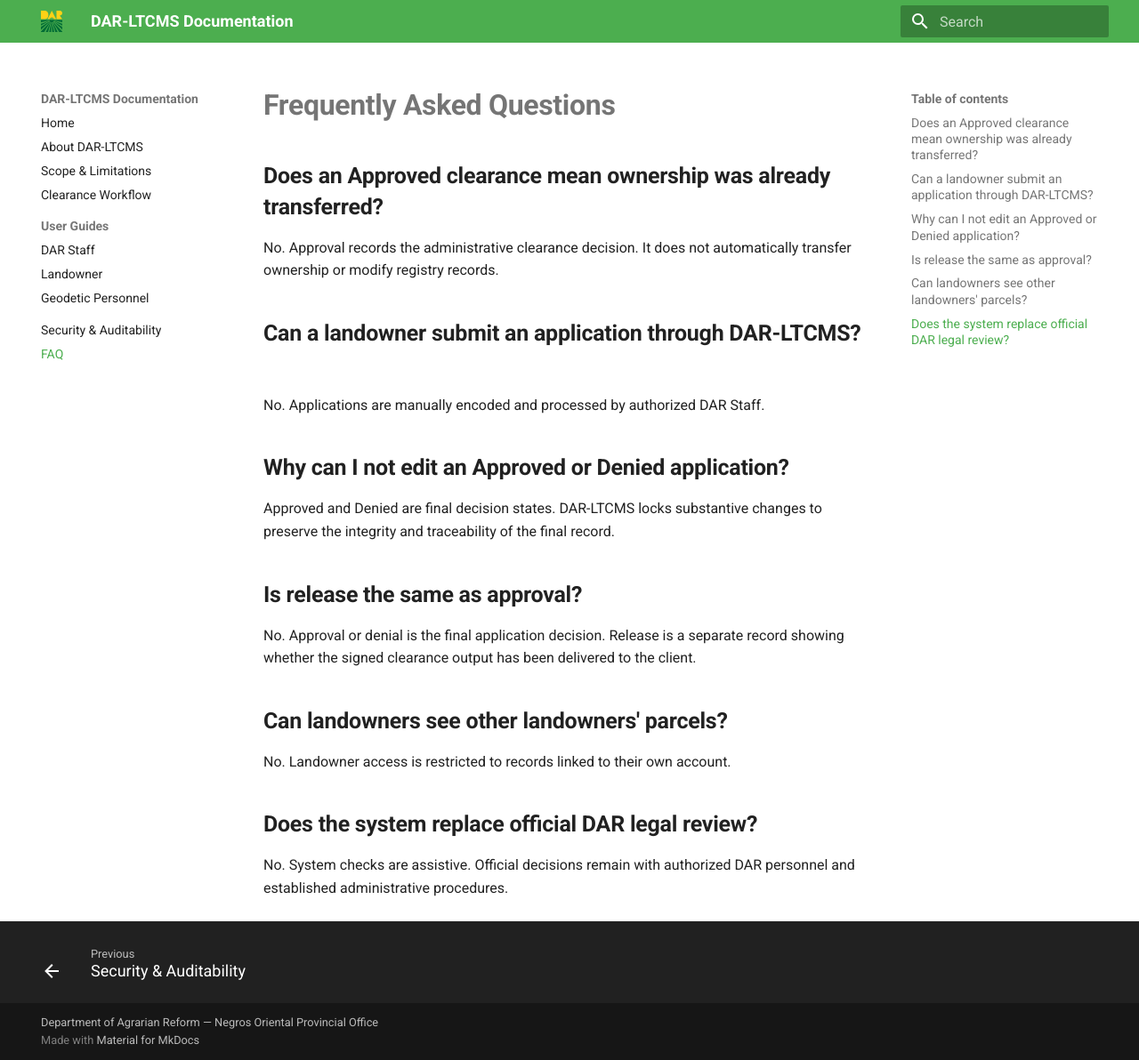
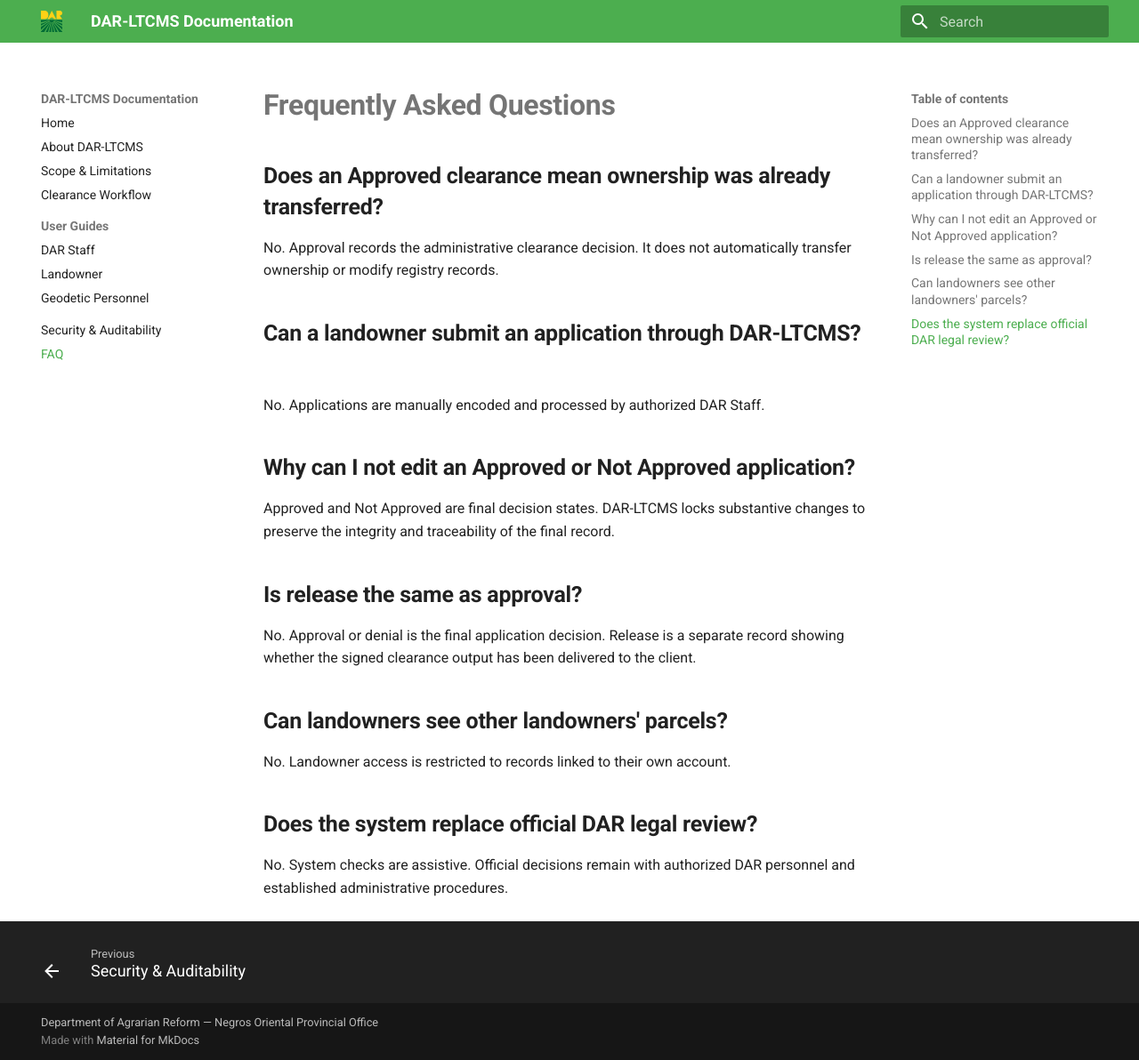
Before and after one commit to jlcuenca00/DAR-LTCMS, an MkDocs documentation site: the page built from docs-site/faq.md, in a window 1280 px wide and 1192 px high. Shown: the whole window at 89% size. Built offline with MkDocs 1.6.1 and Material for MkDocs 9.7.7, drawn with Linux system fonts in a browser that asks for light colours.

Commit message:
Align current workflow documentation with Not Approved

```diff
--- a/docs-site/faq.md
+++ b/docs-site/faq.md
@@ -8,9 +8,9 @@ No. Approval records the administrative clearance decision. It does not automati
 
 No. Applications are manually encoded and processed by authorized DAR Staff.
 
-## Why can I not edit an Approved or Denied application?
+## Why can I not edit an Approved or Not Approved application?
 
-Approved and Denied are final decision states. DAR-LTCMS locks substantive changes to preserve the integrity and traceability of the final record.
+Approved and Not Approved are final decision states. DAR-LTCMS locks substantive changes to preserve the integrity and traceability of the final record.
 
 ## Is release the same as approval?
 
```
